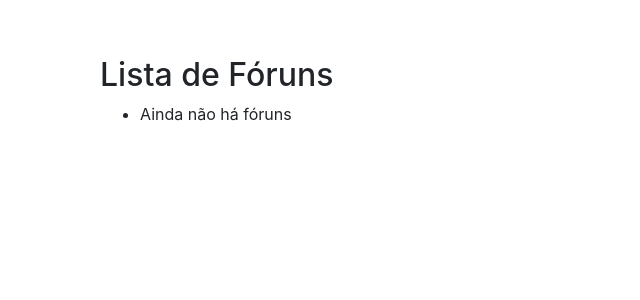
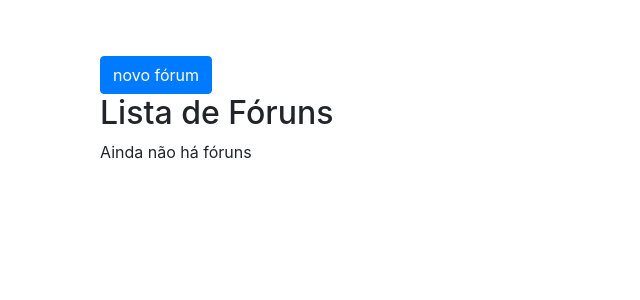
Before and after one commit to hacklabr/django-discussion, a Django app: template discussion/templates/forum-list.html in a window 1280 px wide. Shown: the top 300 px of the page, without its empty margins (0-640 px from the left). Run offline with Django 3.2, Linux system fonts and the light colour scheme; the template is opened without the code that fills it, so the values that code supplies are empty; some libraries are stand-ins or nearby versions.

Commit message:
[Admin] Styling forums list.

```diff
--- a/discussion/templates/forum-list.html
+++ b/discussion/templates/forum-list.html
@@ -24,19 +24,23 @@
 
 
 {% block content %}
-  <div class="page container-fluid">
+  <div class="page container-fluid forum-admin forum-list">
     <header class="page-header">
+      <div class="pull-right"><a class="btn btn-primary add" href="/discussion/admin/forum-create">novo fórum</a></div>
       <h2>Lista de Fóruns</h2>
     </header>
-  <ul>
     {% for forum in object_list %}
-      <li>{{ forum.title }} -
-        <a href="{% url 'discussion:forum-update' forum.id %}">Editar</a> -
-        <a href="{% url 'discussion:forum-delete' forum.id %}">Remover</a>
-      </li>
+      <div class="row">
+        <div class="col-xs-12 col-sm-7">
+          <span><a href="/discussion/#!/forum/{{ forum.id }}">{{ forum.title }}</a></span>
+        </div>
+        <div class="col-xs-12 col-sm-5 actions">
+          <a class="btn btn-primary edit" href="{% url 'discussion:forum-update' forum.id %}">Editar</a>
+          <a class="btn btn-danger delete" href="{% url 'discussion:forum-delete' forum.id %}">Remover</a>
+        </div>
+      </div>
     {% empty %}
-      <li>Ainda não há fóruns</li>
+      <p>Ainda não há fóruns</p>
     {% endfor %}
-  </ul>
   </div>
 {% endblock %}
```
